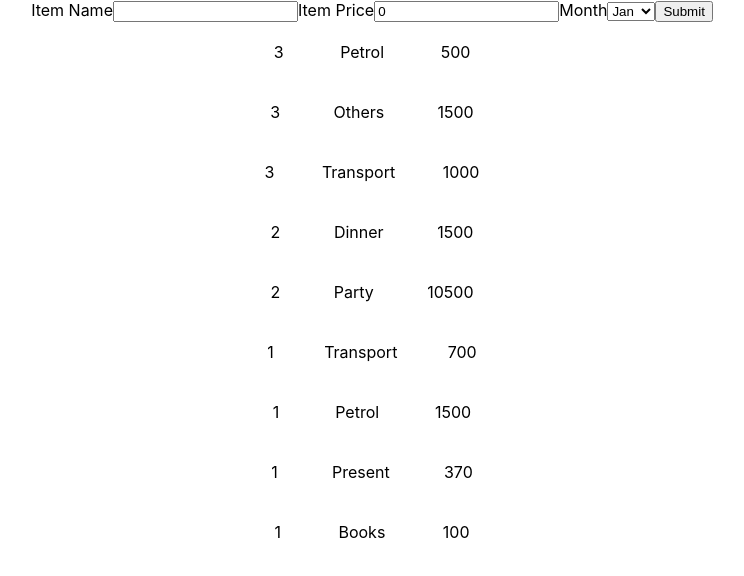
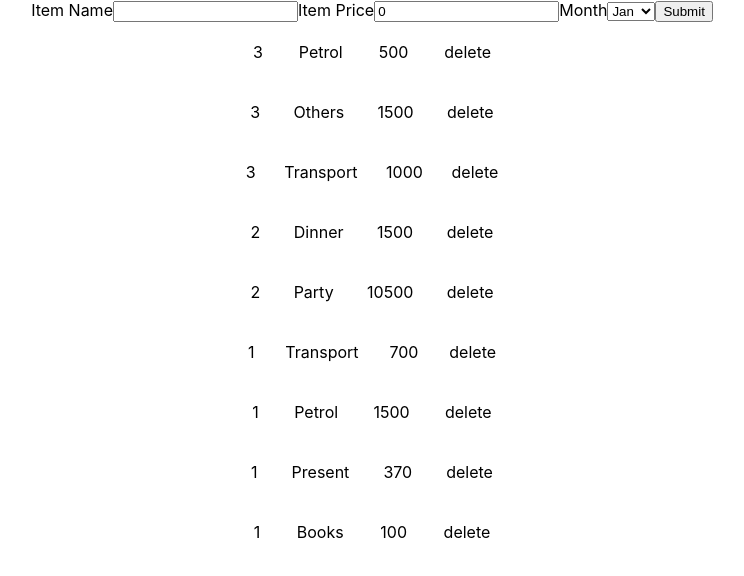
Before and after one commit to sanketjo96/react-training-slync, a React (Create React App) app in the folder my-app/: page / in a window 1280 px wide. Shown: the top 576 px of the page, without its empty margins (268-1012 px from the left). Built offline with nearby package versions, Linux system fonts and the light colour scheme.

Commit message:
added support for delete

```diff
--- a/my-app/package.json
+++ b/my-app/package.json
@@ -9,6 +9,7 @@
     "react": "^18.1.0",
     "react-dom": "^18.1.0",
     "react-scripts": "5.0.1",
+    "uuid": "^8.3.2",
     "web-vitals": "^2.1.4"
   },
   "scripts": {
--- a/my-app/src/App.js
+++ b/my-app/src/App.js
@@ -20,14 +20,17 @@ export default class App extends Component {
   }
 
   handlerListDelete = (id) => {
-
+    this.setState((prevState) => ({
+      ...prevState,
+      expenseList: prevState.expenseList.filter(item => item.id !== id)
+    }))
   }
 
   render() {
     return (
       <div className="App">
         <ExpenseForm onSubmit={this.handlerFormSubmit}></ExpenseForm>
-        <ExpenseList list={this.state.expenseList}></ExpenseList>
+        <ExpenseList list={this.state.expenseList} onDelete={this.handlerListDelete}></ExpenseList>
       </div>
     )
   }
--- a/my-app/src/Components/ExpenseItem.jsx
+++ b/my-app/src/Components/ExpenseItem.jsx
@@ -1,12 +1,25 @@
 import React from 'react'
 import './ExpenseItem.css'
 export default function ExpenseItem(props) {
-    const { name, month, price } = props
+    const {
+        data: {
+            id,
+            name,
+            month,
+            price
+        },
+        onDelete
+    } = props
+
+    const deleteHanlder = (id) => {
+        onDelete(id)
+    }
     return (
         <div key={name} className='expense-item-container'>
             <div className='expense-item-seg month'>{month}</div>
             <div className='expense-item-seg name'>{name}</div>
             <div className='expense-item-seg price'>{price}</div>
+            <div className='expense-item-seg delete-icon' onClick={() => deleteHanlder(id)}>delete</div>
         </div>
     )
 }
--- a/my-app/src/Features/Add/ExpenseForm.jsx
+++ b/my-app/src/Features/Add/ExpenseForm.jsx
@@ -1,8 +1,6 @@
 import React, { Component } from 'react'
 import { months } from '../../Data/Months'
-
-
-
+import { v4 as uuidv4 } from 'uuid';
 export default class ExpenseForm extends Component {
     constructor(props) {
         super(props)
@@ -44,7 +42,7 @@ export default class ExpenseForm extends Component {
 
     submitHandler = (e) => {
         // console.log(this.state)
-        this.props.onSubmit(this.state)
+        this.props.onSubmit({...this.state, id: uuidv4()})
         e.preventDefault()
     }
 
--- a/my-app/src/Features/Track/ExpenseList.jsx
+++ b/my-app/src/Features/Track/ExpenseList.jsx
@@ -7,8 +7,7 @@ export default class ExpenseList extends Component {
     return (
       <div className='expense-list-container'>
         {this.props.list.map((data) => {
-          const { name, month, price } = data
-          return <ExpenseItem name={name} month={month} price={price} />
+          return <ExpenseItem data={data} onDelete={this.props.onDelete}/>
         })}
       </div>
     )
```
Also changed, not shown: 1 other file (tests, documents, lock files or other folders).
